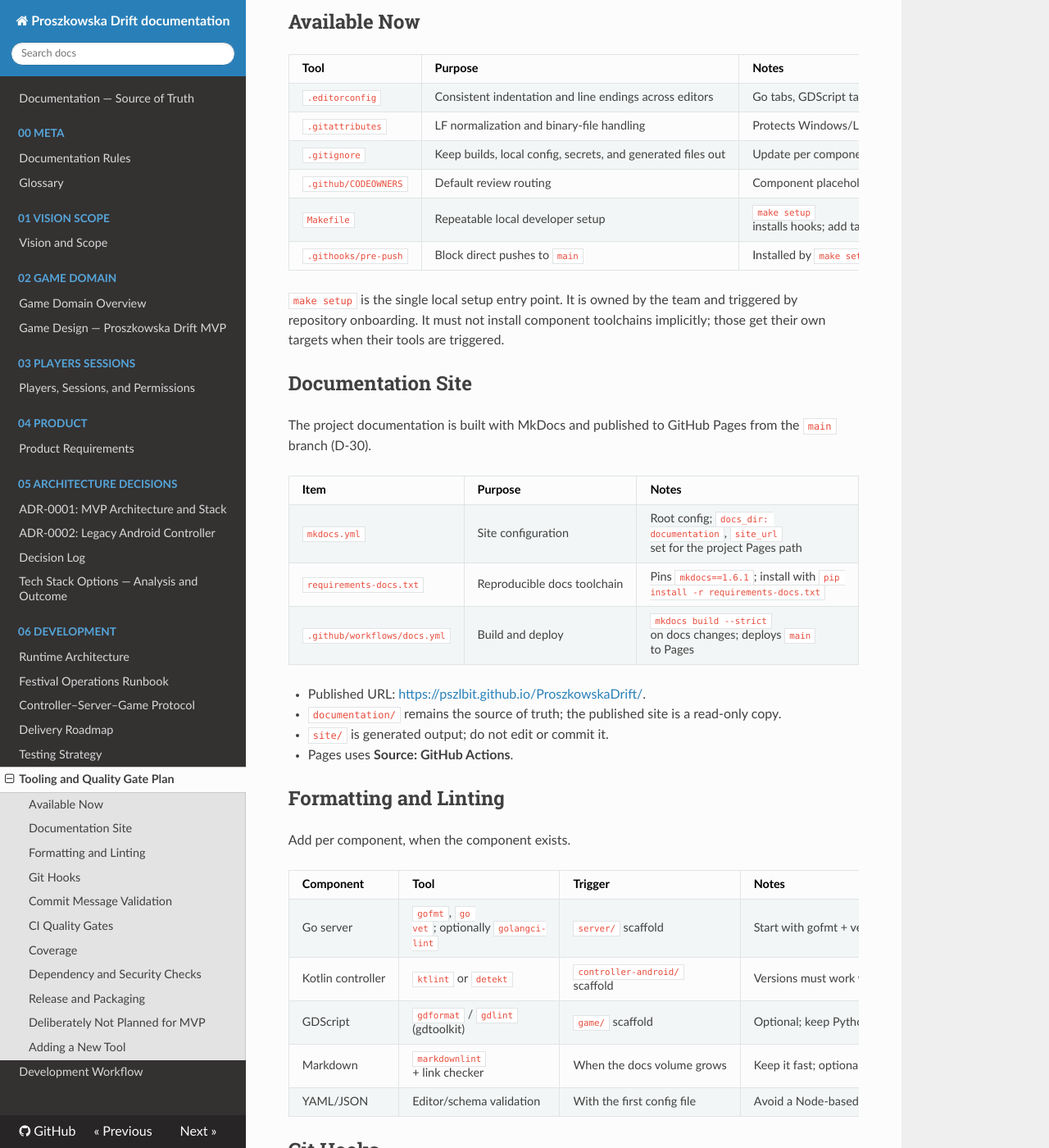
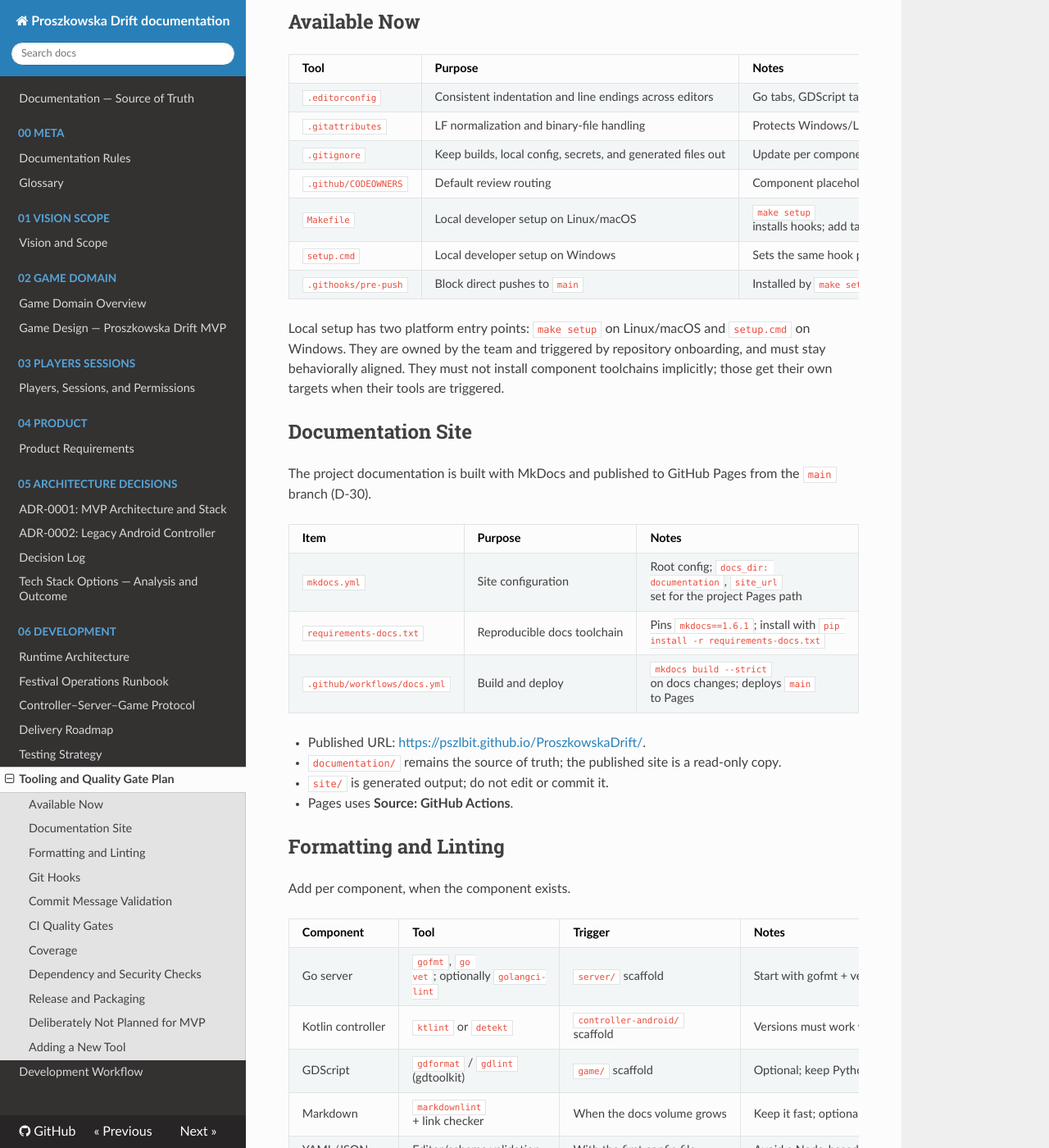
Before and after one commit to PSZLBit/ProszkowskaDrift, an MkDocs documentation site: the page built from documentation/06-development/tooling-plan.md, in a window 1280 px wide and 1400 px high, scrolled down 270 px. Shown: the whole window at 82% size. Built offline with MkDocs 1.6.1, drawn with Linux system fonts in a browser that asks for light colours; nearby versions of some CDN libraries; some of the changed text lies outside the part shown.

Commit message:
fix(ops): add Windows setup entry point
Add setup.cmd for Windows, which configures the same core.hooksPath without requiring Make or chmod. Make setup skips chmod on Windows, and the README and workflow docs document both platform entry points.

```diff
--- a/documentation/06-development/tooling-plan.md
+++ b/documentation/06-development/tooling-plan.md
@@ -15,12 +15,15 @@ Developer tooling for the project. A tool enters the repository only with a
 | `.gitattributes` | LF normalization and binary-file handling | Protects Windows/Linux collaboration |
 | `.gitignore` | Keep builds, local config, secrets, and generated files out | Update per component after scaffold |
 | `.github/CODEOWNERS` | Default review routing | Component placeholders to fill when roles are assigned |
-| `Makefile` | Repeatable local developer setup | `make setup` installs hooks; add targets only when their toolchains exist |
-| `.githooks/pre-push` | Block direct pushes to `main` | Installed by `make setup` |
+| `Makefile` | Local developer setup on Linux/macOS | `make setup` installs hooks; add targets only when their toolchains exist |
+| `setup.cmd` | Local developer setup on Windows | Sets the same hook path without requiring Make or `chmod` |
+| `.githooks/pre-push` | Block direct pushes to `main` | Installed by `make setup` or `setup.cmd` |
 
-`make setup` is the single local setup entry point. It is owned by the team and
-triggered by repository onboarding. It must not install component toolchains
-implicitly; those get their own targets when their tools are triggered.
+Local setup has two platform entry points: `make setup` on Linux/macOS and
+`setup.cmd` on Windows. They are owned by the team and triggered by repository
+onboarding, and must stay behaviorally aligned. They must not install component
+toolchains implicitly; those get their own targets when their tools are
+triggered.
 
 ## Documentation Site
 
@@ -56,8 +59,9 @@ Add per component, when the component exists.
 - `.githooks/pre-commit`: run formatters/linters on changed files only, once the
   toolchains exist. It must stay fast (a few seconds). Document an emergency
   bypass; do not make a hook required for correctness.
-- `.githooks/pre-push`: blocks direct pushes to `main`; `make setup` installs
-  it. The hook is a local convenience; GitHub rules remain the enforcement.
+- `.githooks/pre-push`: blocks direct pushes to `main`; `make setup`
+  (Linux/macOS) or `setup.cmd` (Windows) installs it. The hook is a local
+  convenience; GitHub rules remain the enforcement.
 - Do not add a hook before its tool is configured. A missing binary must not
   break commits.
 
```
Also changed, not shown: README.md (+20 -9 lines), documentation/06-development/testing.md (+6 -2 lines), documentation/06-development/workflow.md (+5 -7 lines), 3 other files.
